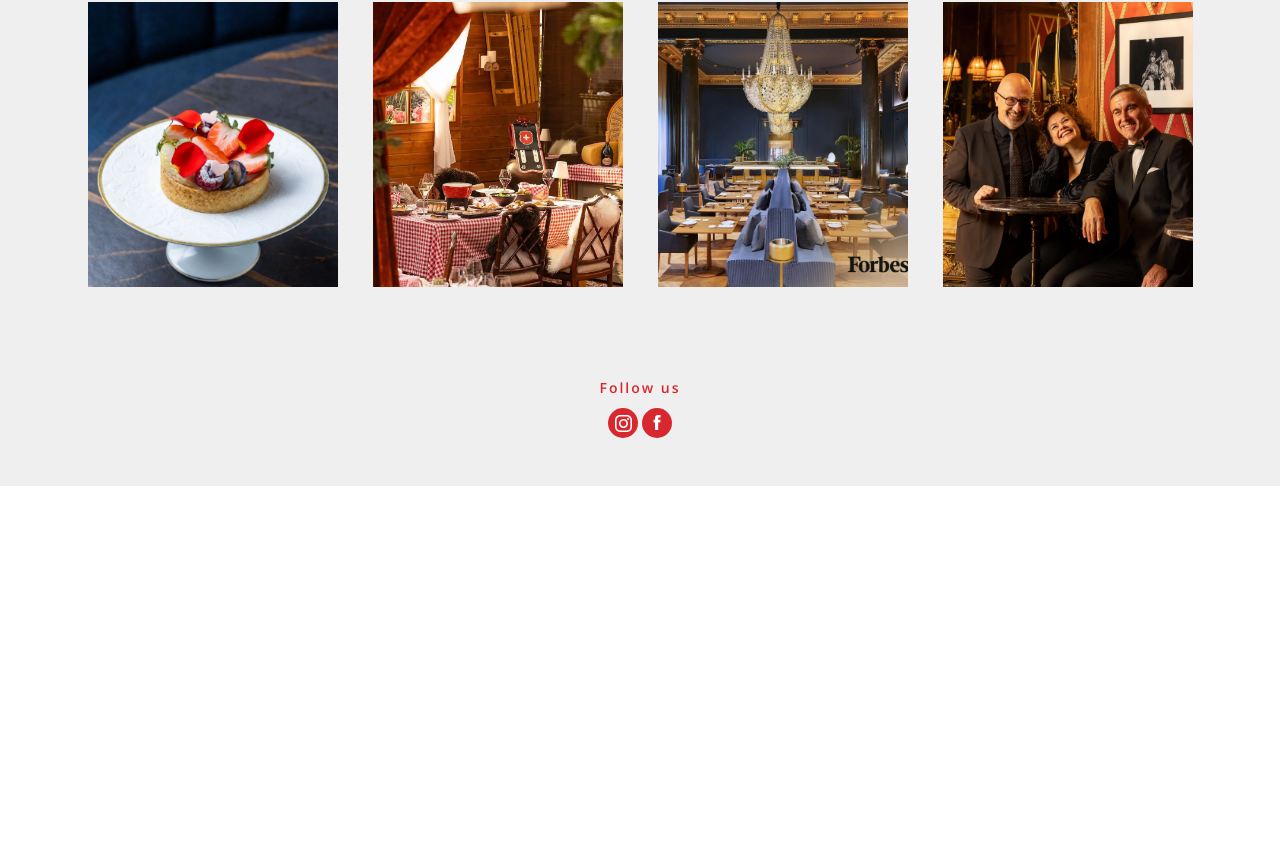
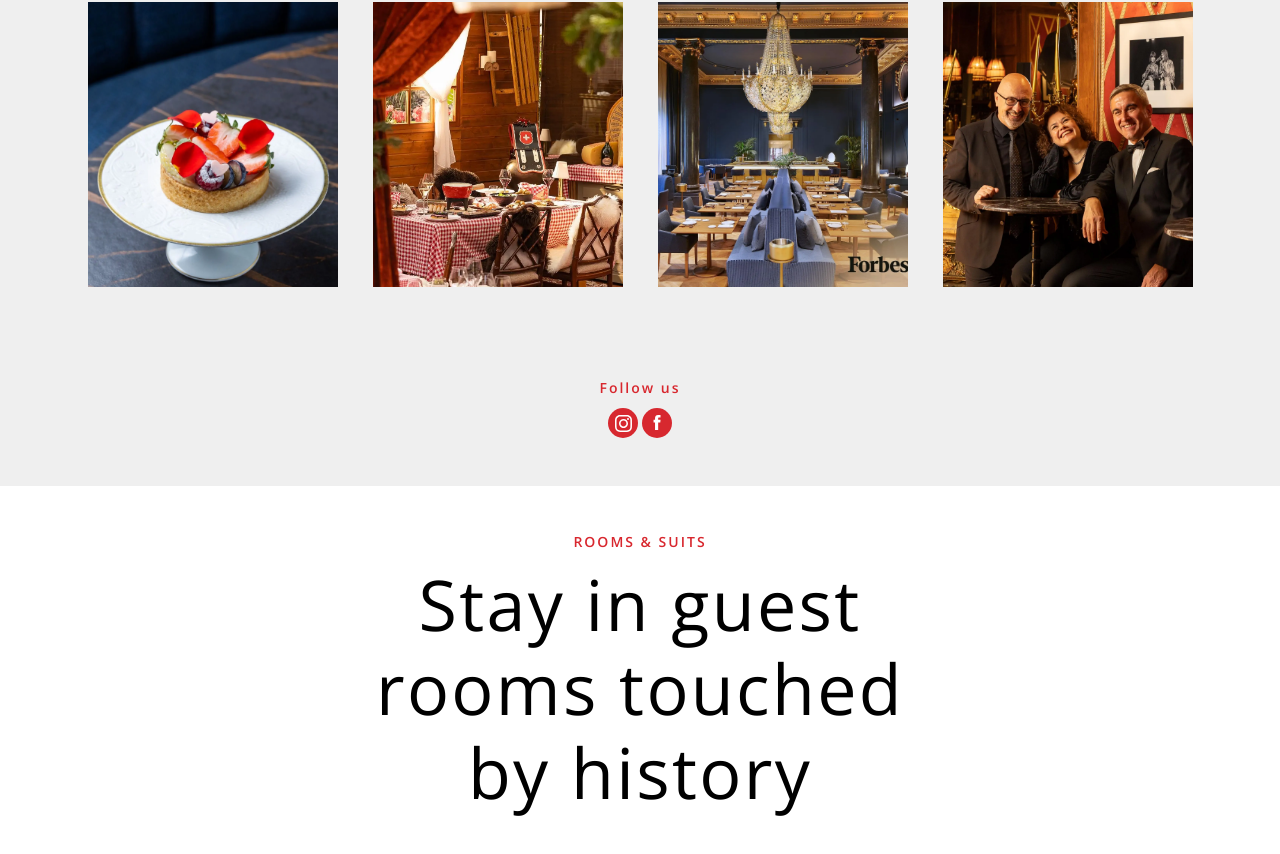
Before and after one commit to AlexandraSicoe/barcelona-hotel-React, a React (Create React App) app: page / in a window 1280 px wide. Shown: the part 2486-3340 px from the top of the page. Before the commit the page ends 2972 px from the top, so only its background shows below. Built offline with nearby package versions, Linux system fonts and the light colour scheme.

Commit message:
created accommodation section

```diff
--- a/src/App.js
+++ b/src/App.js
@@ -6,6 +6,7 @@ import { useState } from "react";
 import Carousel from "./components/carousel/Carousel";
 import Promo from "./components/promo-section/Promo";
 import Socials from "./components/socials/Socials";
+import Accommodation from "./components/accommodation/Accommodation";
 
 const App = () => {
   const [modalVisible, setModalVisible] = useState(false);
@@ -32,7 +33,7 @@ const App = () => {
       <Carousel />
       <Promo />
       <Socials />
-
+      <Accommodation />
       <Modal
         modalVisible={modalVisible}
         setModalVisible={setModalVisible}
--- /dev/null
+++ b/src/components/accommodation/Accommodation.js
@@ -0,0 +1,18 @@
+import style from "./Accommodation.style";
+const Accommodation = () => {
+  return (
+    <div className="container-fluid">
+      <div className="row  justify-content-center">
+        <div className="col-12 d-flex justify-content-center ">
+          <p style={style.paragraph}>rooms & suits</p>
+        </div>
+      </div>
+      <div className="row  justify-content-center">
+        <div className="col-12 d-flex justify-content-center text-center">
+          <h2 style={style.title}>Stay in guest rooms touched by history</h2>
+        </div>
+      </div>
+    </div>
+  );
+};
+export default Accommodation;
--- /dev/null
+++ b/src/components/accommodation/Accommodation.style.js
@@ -0,0 +1,20 @@
+const style = {
+  paragraph: {
+    textTransform: "uppercase",
+    fontSize: "14px",
+    color: "#D8272E",
+    letterSpacing: "2px",
+    fontWeight: 600,
+    marginTop: "45px",
+    marginBottom: "10px",
+  },
+  title: {
+    fontSize: "70px",
+    color: "black",
+    letterSpacing: "2.33px",
+    maxWidth: "614px",
+    fontWeight: 400,
+    marginBottom: "40px",
+  },
+};
+export default style;
```
